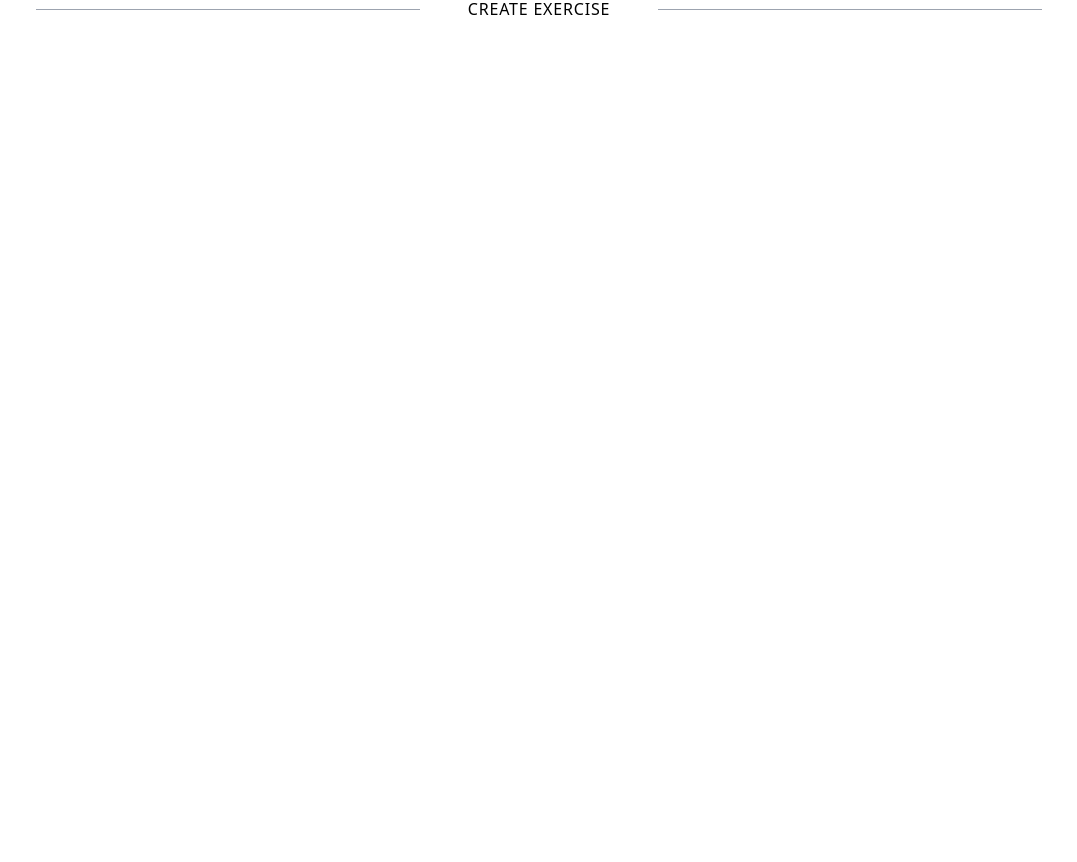
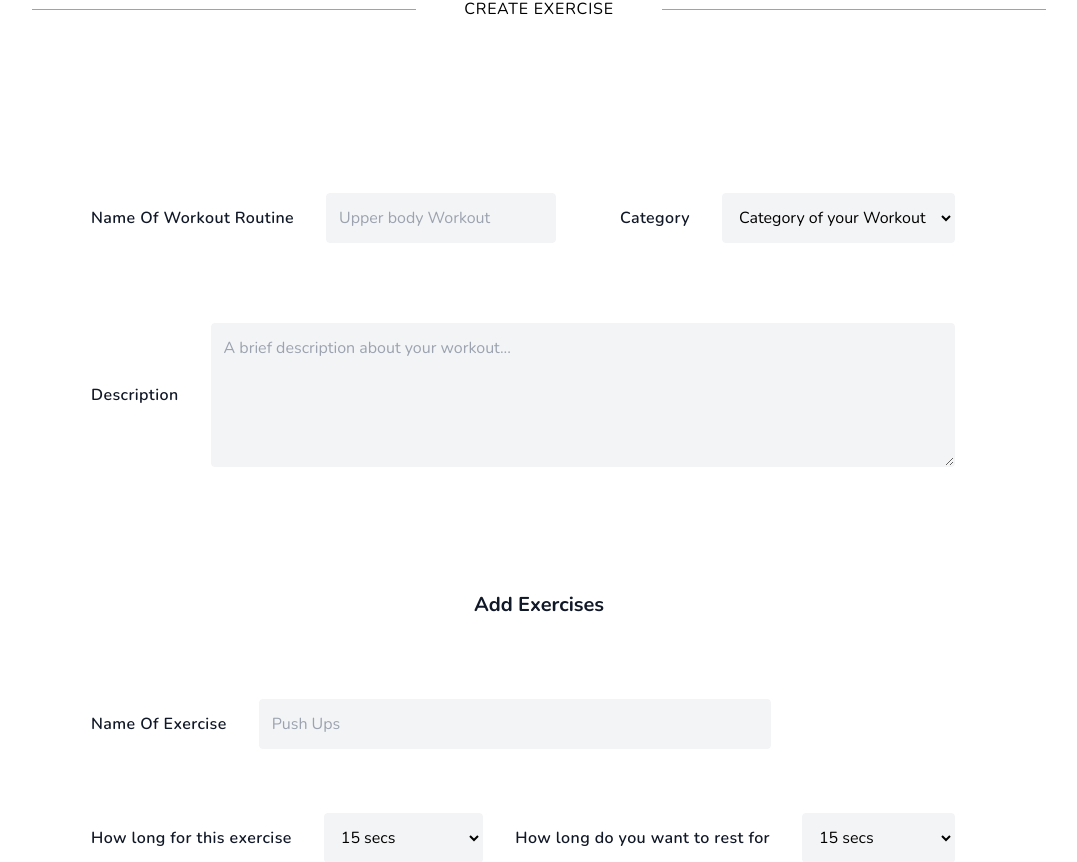
Before and after one commit to jaulf/Exercise-Tracker, a React (Create React App) app: page /create-exercise in a window 1280 px wide. Shown: the part 235-1097 px from the top of the page, without its empty margins (101-1178 px from the left). Before the commit the page ends 800 px from the top, so only its background shows below. Built offline with nearby package versions, Linux system fonts and the light colour scheme.

Commit message:
Done with createExercise Page

```diff
--- a/src/components/CreateExercise.component.js
+++ b/src/components/CreateExercise.component.js
@@ -1,8 +1,7 @@
 export default function CreateExercise() {
 
     return (
-        <div>
-            <div>
+        <div class='font-nuni'>
             {/* For Create Exercise page */}
 
             <div className='md:px-20 md:py-24 px-2 py-16 flex flex-col md:flex-row justify-center items-center'>
@@ -11,7 +10,152 @@ export default function CreateExercise() {
                 <div class='bg-gray-400 w-full md:max-w-sm h-px'></div>
             </div>
 
+             <div class='flex justify-center items-center whitespace-nowrap px-4 pt-4 md:px-16 lg:m-auto lg:max-w-5xl lg:py-16'>
+
+                 <form className=' w-full'>
+
+                    <div class='flex flex-col lg:flex-row lg:pb-10 lg:justify-between lg:items-center'>
+
+                        <div className='flex py-7 lg:py-0 flex-col lg:flex-row lg:items-center lg:justify-between'>
+                            <label className='text-gray-900 py-3 lg:py-2 font-semibold tracking-wide'>Name Of Workout Routine</label>
+                            <input class='border border-gray-100 bg-gray-100 lg:mx-8 py-3 px-3 w-full max-w-lg rounded outline-none focus:bg-white border focus:border-purple-400 focus:text-gray-800' type='text' placeholder='Upper body Workout' />
                         </div>
+
+                        <div className='flex py-7 lg:py-0 flex-col lg:flex-row lg:items-center lg:justify-between'>
+                            <label className='text-gray-900 py-3 lg:py-2 font-semibold tracking-wide'>Category</label>
+                            <select class='border border-gray-100 bg-gray-100 lg:mx-8 py-3 px-3 w-full max-w-lg rounded outline-none focus:bg-white border focus:border-purple-400 focus:text-gray-800' type='text' placeholder='Upper body Workout' >
+                                <option>Category of your Workout</option>
+                                <option>Upper body Workouts</option>
+                                <option>Abs Workout</option>
+                                <option>Lower body Workouts</option>
+                                <option>Cardio</option>
+                            </select>
+                        </div>
+                    </div>
+                    <div className='flex py-7 lg:py-10 lg:pb-0 flex-col lg:flex-row lg:items-center lg:justify-between'>
+                        <label className='text-gray-900 py-3 lg:py-2 font-semibold tracking-wide'>Description</label>
+                        <textarea class='border border-gray-100 bg-gray-100 lg:mx-8 py-3 px-3 w-full rounded h-36 outline-none focus:bg-white border focus:border-purple-400 focus:text-gray-800' type='text' placeholder='A brief description about your workout...' />
+                    </div>
+
+                    <div className='lg:py-24 py-16'>
+
+                        <div class='pt-7 pb-20 text-center'>
+                            <h1 class='font-bold text-gray-900 text-xl'>Add Exercises</h1>
+                        </div>
+
+                        <div className='flex py-7 lg:py-0 flex-col lg:flex-row lg:items-center '>
+                            <label className='text-gray-900 py-3 lg:py-2 font-semibold tracking-wide'>Name Of Exercise</label>
+                            <input class='border border-gray-100 bg-gray-100 lg:mx-8 py-3 px-3 w-full max-w-lg rounded outline-none focus:bg-white border focus:border-purple-400 focus:text-gray-800' type='text' placeholder='Push Ups' />
+                        </div>
+
+                        <div class='flex flex-col lg:flex-row lg:pt-16 lg:justify-between lg:items-center'>
+                        <div className='flex py-7 lg:py-0 flex-col lg:flex-row lg:items-center lg:justify-between'>
+                            <label className='text-gray-900 py-3 lg:py-2 font-semibold tracking-wide'>How long for this exercise</label>
+                            <select class='border border-gray-100 bg-gray-100 lg:mx-8 py-3 px-3 w-full max-w-lg rounded outline-none focus:bg-white border focus:border-purple-400 focus:text-gray-800' type='text' placeholder='Upper body Workout' >
+                                <option>15 secs</option>
+                                <option>30 secs</option>
+                                <option>45 secs (recommended)</option>
+                                <option>1 mins</option>
+                                <option>1:15 mins</option>
+                                <option>1:30 mins</option>
+                                <option>1:45 mins</option>
+                                <option>2 mins</option>
+                                <option>3 mins</option>
+                                <option>4 mins</option>
+                                <option>5 min</option>
+                            </select>
+                        </div>
+                        <div className='flex py-7 lg:py-0 flex-col lg:flex-row lg:items-center lg:justify-between'>
+                            <label className='text-gray-900 py-3 lg:py-2 font-semibold tracking-wide'>How long do you want to rest for</label>
+                            <select class='border border-gray-100 bg-gray-100 lg:mx-8 py-3 px-3 w-full max-w-lg rounded outline-none focus:bg-white focus:border-purple-400 focus:text-gray-800' type='text' placeholder='Upper body Workout' >
+                                <option>15 secs</option>
+                                <option>20 secs (recommended)</option>
+                                <option>30 secs</option>
+                                <option>45 secs</option>
+                                <option>1 mins</option>
+                                <option>1:15 mins</option>
+                                <option>1:30 mins</option>
+                                <option>1:45 mins</option>
+                            </select>
+                        </div>
+                    </div>
+
+                    </div>
+
+                    <div>
+                        <button className='text-white font-semibold border hover:shadow-lg bg-purple-600 py-3 px-8 rounded-full'>Add to List</button>
+                    </div>
+
+                    <div className='lg:py-24 py-16'>
+
+                        <div class='pt-7 pb-24 text-center'>
+                            <h1 class='font-bold text-gray-900 text-xl'>List Of Exercises</h1>
+                        </div>
+
+                        <div class=' shadow-lg rounded-md w-full max-w-5xl'>
+
+                            <div class='border-gray-100 border-t p-6 flex items-center justify-between'>
+                                <div class=''>
+                                    <p className='flex justify-center items-center bg-purple-600 text-white h-10 w-10 rounded-full'>1</p>
+                                </div>
+                                <div class=''>
+                                    <p className='py-2 font-semibold'>Push Ups</p>
+                                    <div className='py-2 tracking-wider text-purple-600 flex flex-0'>
+                                        <p className='pr-6'>45secs exercise duration</p>
+                                        <p className='px-6'>15secs rest duration</p>
+                                    </div>
+                                </div>
+                                <div class=''>
+                                    <p className='block bg-red-600 text-white rounded-full px-6 py-3'>Cancel</p>
+                                </div>
+                            </div>
+
+                            <div class='border-gray-100 border-t p-6 flex items-center justify-between'>
+                                <div class=''>
+                                    <p className='flex justify-center items-center bg-purple-600 text-white h-10 w-10 rounded-full'>2</p>
+                                </div>
+                                <div class=''>
+                                    <p className='py-2 font-semibold'>Sit Ups</p>
+                                    <div className='py-2 tracking-wider text-purple-600 flex flex-0'>
+                                        <p className='pr-6'>45secs exercise duration</p>
+                                        <p className='px-6'>15secs rest duration</p>
+                                    </div>
+                                </div>
+                                <div class=''>
+                                    <p className='block bg-red-600 text-white rounded-full px-6 py-3'>Cancel</p>
+                                </div>
+                            </div>
+
+                            <div class='border-gray-100 border-t p-6 flex items-center justify-between'>
+                                <div class=''>
+                                    <p className='flex justify-center items-center bg-purple-600 text-white h-10 w-10 rounded-full'>3</p>
+                                </div>
+                                <div class=''>
+                                    <p className='py-2 font-semibold'>Mountain Climbers</p>
+                                    <div className='py-2 tracking-wider text-purple-600 flex flex-0'>
+                                        <p className='pr-6'>45secs exercise duration</p>
+                                        <p className='px-6'>15secs rest duration</p>
+                                    </div>
+                                </div>
+                                <div class=''>
+                                    <p className='block bg-red-600 text-white rounded-full px-6 py-3'>Cancel</p>
+                                </div>
+                            </div>
+                        </div>
+
+                    </div>
+                    <div>
+                        <button className='flex items-center text-white font-semibold border hover:shadow-lg bg-purple-600 py-3 px-8 rounded-full'>
+                            Done
+                            <svg className='pl-3 h-5' xmlns="http://www.w3.org/2000/svg" fill="none" viewBox="0 0 24 24" stroke="currentColor">
+                                <path stroke-linecap="round" stroke-linejoin="round" stroke-width="2" d="M5 13l4 4L19 7" />
+                            </svg></button>
+                    </div>
+
+                 </form>
+
+             </div>
+
         </div>
     )
 
--- a/src/components/Navbar.component.js
+++ b/src/components/Navbar.component.js
@@ -26,7 +26,7 @@ export default function Navbar() {
                         </svg>
                     </div>
                 </div>
-                <ul id='menu' className='lg:uppercase lg:font-light lg:text-sm normal-case hidden lg:flex lg:flex-row text-base tracking-wider pt-4 px-8 lg:px-0'>
+                <ul id='menu' className='lg:uppercase lg:font-light lg:text-sm normal-case hidden lg:items-center lg:flex lg:flex-row text-base tracking-wider pt-4 px-8 lg:px-0'>
                     <li class='lg:px-11 lg:py-0  py-4 '>
                         <Link to='/' >Home</Link>
                     </li>
```
Also changed, not shown: 1 other file (tests, documents, lock files or other folders). Lines whose indentation alone changed are shown as unchanged.
